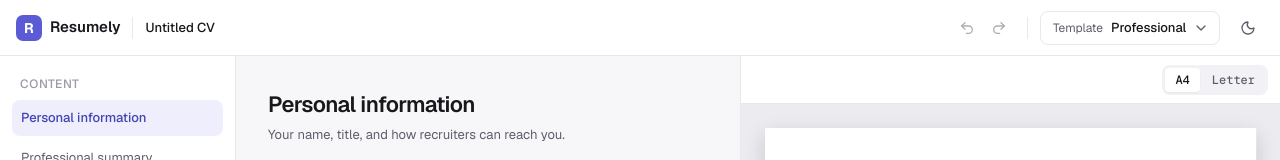
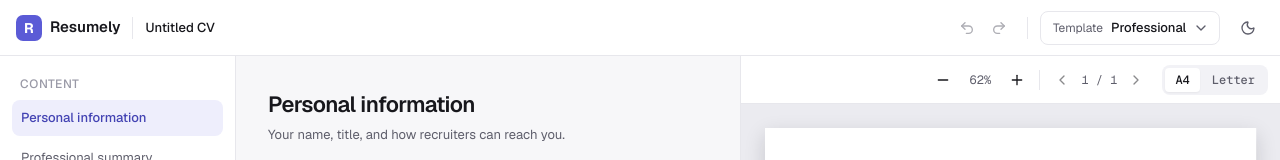
Before and after one commit to labrahimiimrane/Resumely, a Next.js app: page / in a window 1280 px wide. Shown: the top 160 px of the page. Built offline with nearby package versions, Linux system fonts and the light colour scheme.

Commit message:
feat: add preview zoom and page navigation

```diff
--- a/components/preview/preview-bar.tsx
+++ b/components/preview/preview-bar.tsx
@@ -1,13 +1,33 @@
 "use client";
 
-import { useId } from "react";
+import { useId, type ComponentProps } from "react";
+import { ChevronLeft, ChevronRight, Minus, Plus } from "lucide-react";
+import { Button } from "@/components/ui/button";
 import { useCv } from "@/hooks/use-cv";
 import { PAGE_SIZES } from "@/lib/validations/cv";
 import type { PresentationSettings } from "@/types/cv";
 
 type PageSize = PresentationSettings["pageSize"];
 
-export function PreviewBar() {
+type PreviewBarProps = {
+  zoomLabel: string;
+  onZoomIn: (() => void) | null;
+  onZoomOut: (() => void) | null;
+  currentPage: number;
+  pageCount: number;
+  onPreviousPage: (() => void) | null;
+  onNextPage: (() => void) | null;
+};
+
+export function PreviewBar({
+  zoomLabel,
+  onZoomIn,
+  onZoomOut,
+  currentPage,
+  pageCount,
+  onPreviousPage,
+  onNextPage,
+}: PreviewBarProps) {
   const { cv, updateCv } = useCv();
   const name = useId();
   const current = cv.settings.pageSize;
@@ -19,9 +39,40 @@ export function PreviewBar() {
 
   return (
     <div className="flex h-12 shrink-0 items-center justify-end gap-2 border-b bg-card px-3">
+      <div role="group" aria-label="Zoom" className="inline-flex items-center gap-0.5">
+        <BarButton label="Zoom out" onAction={onZoomOut}>
+          <Minus aria-hidden="true" />
+        </BarButton>
+        <span aria-live="polite" aria-atomic="true" className={readoutClass}>
+          {zoomLabel}
+        </span>
+        <BarButton label="Zoom in" onAction={onZoomIn}>
+          <Plus aria-hidden="true" />
+        </BarButton>
+      </div>
+
+      <span aria-hidden="true" className="h-5 w-px bg-border" />
+
+      <div role="group" aria-label="Page navigation" className="inline-flex items-center gap-0.5">
+        <BarButton label="Previous page" onAction={onPreviousPage}>
+          <ChevronLeft aria-hidden="true" />
+        </BarButton>
+        <span aria-live="polite" aria-atomic="true" className={readoutClass}>
+          <span aria-hidden="true">
+            {currentPage} / {pageCount}
+          </span>
+          <span className="sr-only">
+            Page {currentPage} of {pageCount}
+          </span>
+        </span>
+        <BarButton label="Next page" onAction={onNextPage}>
+          <ChevronRight aria-hidden="true" />
+        </BarButton>
+      </div>
+
       {/* Native radios: an exclusive choice with built-in keyboard support, and no aria-pressed,
           which the undo shortcut treats as an in-progress drag. */}
-      <fieldset className="inline-flex gap-0.5 rounded-md bg-muted p-[3px]">
+      <fieldset className="ml-1 inline-flex gap-0.5 rounded-md bg-muted p-[3px]">
         <legend className="sr-only">Page size</legend>
         {PAGE_SIZES.map((size) => (
           <label
@@ -43,3 +94,30 @@ export function PreviewBar() {
     </div>
   );
 }
+
+const readoutClass = "min-w-[42px] text-center font-mono text-xs text-muted-foreground tabular-nums";
+
+type BarButtonProps = {
+  label: string;
+  onAction: (() => void) | null;
+  children: ComponentProps<typeof Button>["children"];
+};
+
+// focusableWhenDisabled keeps keyboard focus on a button that hits a limit. It sets
+// aria-disabled instead of the native attribute, so the disabled look is restyled here.
+function BarButton({ label, onAction, children }: BarButtonProps) {
+  return (
+    <Button
+      variant="ghost"
+      size="icon-sm"
+      aria-label={label}
+      title={label}
+      disabled={!onAction}
+      focusableWhenDisabled
+      onClick={() => onAction?.()}
+      className="aria-disabled:cursor-default aria-disabled:opacity-50 aria-disabled:hover:bg-transparent aria-disabled:active:translate-y-0"
+    >
+      {children}
+    </Button>
+  );
+}
--- a/components/preview/preview-panel.tsx
+++ b/components/preview/preview-panel.tsx
@@ -1,8 +1,17 @@
 "use client";
 
-import { useLayoutEffect, useMemo, useRef, useState, useSyncExternalStore, type ReactNode } from "react";
+import {
+  useCallback,
+  useLayoutEffect,
+  useMemo,
+  useRef,
+  useState,
+  useSyncExternalStore,
+  type ReactNode,
+} from "react";
 import { PreviewBar } from "@/components/preview/preview-bar";
 import { usePagination } from "@/components/preview/use-pagination";
+import { formatZoom, zoomIn, zoomOut, zoomScale, type ZoomState } from "@/components/preview/zoom";
 import { CvPage } from "@/components/templates/cv-page";
 import { TEMPLATES } from "@/components/templates";
 import { useCv } from "@/hooks/use-cv";
@@ -35,26 +44,82 @@ export function PreviewPanel() {
   const slices = usePagination(measureRef, view, settings);
   const stageRef = useRef<HTMLDivElement>(null);
   const [stageWidth, setStageWidth] = useState(0);
+  const [zoom, setZoom] = useState<ZoomState>("fit");
+  const [currentPage, setCurrentPage] = useState(1);
+  const currentPageRef = useRef(1);
 
   // Layout effects so the first paint already has the right scale and page heights.
   useLayoutEffect(() => {
     const stage = stageRef.current;
     if (!stage) return;
-    const observer = new ResizeObserver(() => setStageWidth(stage.clientWidth));
+    // The stage's content box: its width minus padding and any vertical scrollbar.
+    const measure = () => {
+      const style = getComputedStyle(stage);
+      setStageWidth(stage.clientWidth - parseFloat(style.paddingLeft) - parseFloat(style.paddingRight));
+    };
+    const observer = new ResizeObserver(measure);
     observer.observe(stage);
-    setStageWidth(stage.clientWidth);
+    measure();
     return () => observer.disconnect();
   }, []);
 
-  const scale = stageWidth ? Math.min(1, stageWidth / PAGE_SIZE_PX[settings.pageSize].width) : 1;
+  const pageWidth = PAGE_SIZE_PX[settings.pageSize].width;
+  const fitScale = stageWidth > 0 ? Math.min(1, stageWidth / pageWidth) : 1;
+  const scale = zoomScale(zoom, fitScale);
   const contentHeight = pageContentHeight(settings);
+  const pageCount = slices.length;
+
+  const syncCurrentPage = useCallback(() => {
+    const stage = stageRef.current;
+    if (!stage) return;
+    const next = currentPageFromScroll(stage);
+    currentPageRef.current = next;
+    setCurrentPage(next);
+  }, []);
+
+  useLayoutEffect(() => {
+    const stage = stageRef.current;
+    if (!stage) return;
+    stage.addEventListener("scroll", syncCurrentPage, { passive: true });
+    return () => stage.removeEventListener("scroll", syncCurrentPage);
+  }, [syncCurrentPage]);
+
+  // A zoom change keeps the current page at the top of the stage.
+  useLayoutEffect(() => {
+    const stage = stageRef.current;
+    if (stage) scrollToPage(stage, currentPageRef.current, "instant");
+    syncCurrentPage();
+  }, [scale, syncCurrentPage]);
+
+  // Re-derive (and so clamp) the current page when the page count changes.
+  useLayoutEffect(() => {
+    syncCurrentPage();
+  }, [pageCount, syncCurrentPage]);
+
+  const goToPage = (page: number) => {
+    const stage = stageRef.current;
+    if (!stage) return;
+    const reduce = window.matchMedia("(prefers-reduced-motion: reduce)").matches;
+    scrollToPage(stage, page, reduce ? "instant" : "smooth");
+  };
+
+  const nextZoomIn = zoomIn(zoom, fitScale);
+  const nextZoomOut = zoomOut(zoom, fitScale);
 
   return (
     <aside
       aria-label="CV preview"
       className="relative flex w-[540px] shrink-0 flex-col overflow-hidden border-l bg-canvas 2xl:w-[680px]"
     >
-      <PreviewBar />
+      <PreviewBar
+        zoomLabel={formatZoom(scale)}
+        onZoomIn={nextZoomIn === null ? null : () => setZoom(nextZoomIn)}
+        onZoomOut={nextZoomOut === null ? null : () => setZoom(nextZoomOut)}
+        currentPage={currentPage}
+        pageCount={pageCount}
+        onPreviousPage={currentPage > 1 ? () => goToPage(currentPage - 1) : null}
+        onNextPage={currentPage < pageCount ? () => goToPage(currentPage + 1) : null}
+      />
 
       {/* Hidden full-length copy that pagination measures; never visible or reachable. */}
       <div aria-hidden="true" inert className="pointer-events-none invisible absolute top-0 left-0 h-0 overflow-hidden">
@@ -67,13 +132,15 @@ export function PreviewPanel() {
         </CvPage>
       </div>
 
-      <div className="min-h-0 flex-1 overflow-y-auto px-6 py-6">
-        <div ref={stageRef} className="flex w-full flex-col gap-6">
+      <div ref={stageRef} className="min-h-0 flex-1 overflow-auto px-6 py-6">
+        {/* min-w-full + w-max with auto margins centres narrow pages without hiding the left edge of wide ones. */}
+        <div className="flex w-max min-w-full flex-col gap-6">
           {slices.map((slice, index) => (
             <PageFrame
               key={index}
               settings={settings}
               scale={scale}
+              pageWidth={pageWidth}
               contentHeight={contentHeight}
               oversized={slice.oversized}
               label={`Page ${index + 1} of ${slices.length}`}
@@ -94,13 +161,14 @@ export function PreviewPanel() {
 type PageFrameProps = {
   settings: PresentationSettings;
   scale: number;
+  pageWidth: number;
   contentHeight: number;
   oversized: boolean;
   label: string;
   children: ReactNode;
 };
 
-function PageFrame({ settings, scale, contentHeight, oversized, label, children }: PageFrameProps) {
+function PageFrame({ settings, scale, pageWidth, contentHeight, oversized, label, children }: PageFrameProps) {
   const pageRef = useRef<HTMLDivElement>(null);
   const [height, setHeight] = useState(0);
   const [overflowing, setOverflowing] = useState(false);
@@ -123,7 +191,7 @@ function PageFrame({ settings, scale, contentHeight, oversized, label, children
   }, [contentHeight]);
 
   return (
-    <div className="flex flex-col items-center gap-2">
+    <div data-page-frame style={{ width: pageWidth * scale }} className="mx-auto flex flex-col items-center gap-2">
       <div style={{ height: height * scale || undefined }} className="relative w-full">
         <div
           ref={pageRef}
@@ -142,3 +210,26 @@ function PageFrame({ settings, scale, contentHeight, oversized, label, children
     </div>
   );
 }
+
+/** The last page whose top is above a third of the stage's height; the last page once scrolled to the bottom. */
+function currentPageFromScroll(stage: HTMLElement) {
+  const frames = stage.querySelectorAll<HTMLElement>("[data-page-frame]");
+  if (frames.length === 0) return 1;
+  const scrollable = stage.scrollHeight > stage.clientHeight + 1;
+  if (scrollable && stage.scrollTop + stage.clientHeight >= stage.scrollHeight - 1) return frames.length;
+  const line = stage.getBoundingClientRect().top + stage.clientHeight / 3;
+  let current = 1;
+  frames.forEach((frame, index) => {
+    if (frame.getBoundingClientRect().top <= line) current = index + 1;
+  });
+  return current;
+}
+
+/** Scroll so the page's top sits at the stage's top padding. */
+function scrollToPage(stage: HTMLElement, page: number, behavior: ScrollBehavior) {
+  const frame = stage.querySelectorAll<HTMLElement>("[data-page-frame]")[page - 1];
+  if (!frame) return;
+  const padding = parseFloat(getComputedStyle(stage).paddingTop);
+  const top = stage.scrollTop + frame.getBoundingClientRect().top - stage.getBoundingClientRect().top - padding;
+  stage.scrollTo({ top, behavior });
+}
--- /dev/null
+++ b/components/preview/zoom.ts
@@ -0,0 +1,35 @@
+// Preview zoom: "fit" follows the stage width; a number is a fixed scale of the true page size.
+export type ZoomState = "fit" | number;
+
+export const ZOOM_LEVELS = [0.5, 0.75, 1, 1.25, 1.5] as const;
+
+// A fit scale this close to a fixed level is treated as that level.
+const SNAP = 0.02;
+
+type Level = { scale: number; state: ZoomState };
+
+function levels(fitScale: number): Level[] {
+  const fixed: Level[] = ZOOM_LEVELS.map((scale) => ({ scale, state: scale }));
+  if (fixed.some((level) => Math.abs(level.scale - fitScale) <= SNAP)) return fixed;
+  return [...fixed, { scale: fitScale, state: "fit" as const }].sort((a, b) => a.scale - b.scale);
+}
+
+export function zoomScale(state: ZoomState, fitScale: number) {
+  return state === "fit" ? fitScale : state;
+}
+
+/** The next state above the current scale, or null at the top level. */
+export function zoomIn(state: ZoomState, fitScale: number): ZoomState | null {
+  const current = zoomScale(state, fitScale);
+  return levels(fitScale).find((level) => level.scale > current + SNAP)?.state ?? null;
+}
+
+/** The next state below the current scale, or null at the bottom level. */
+export function zoomOut(state: ZoomState, fitScale: number): ZoomState | null {
+  const current = zoomScale(state, fitScale);
+  return levels(fitScale).findLast((level) => level.scale < current - SNAP)?.state ?? null;
+}
+
+export function formatZoom(scale: number) {
+  return `${Math.round(scale * 100)}%`;
+}
```
